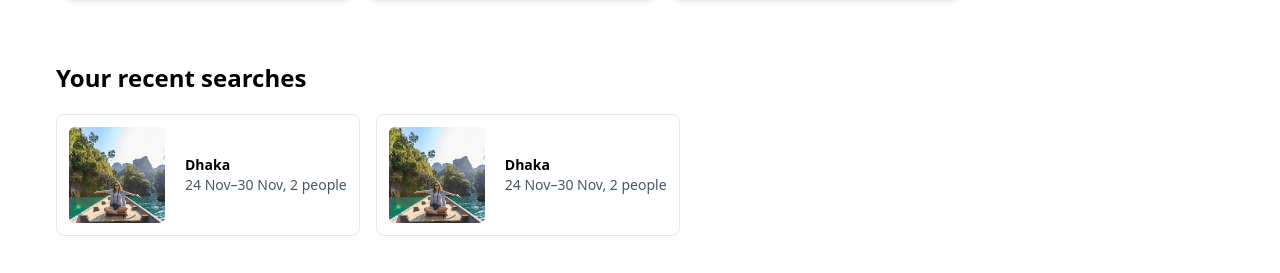
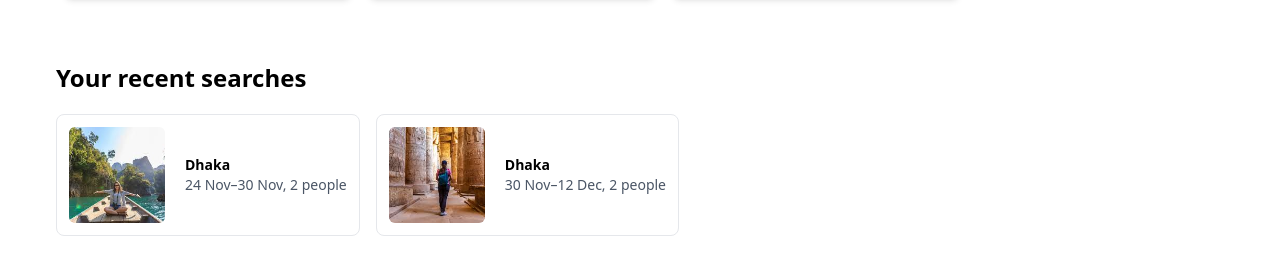
Before and after one commit to nahida30/hotel-booking-website, a React (Vite) app: page / in a window 1280 px wide. Shown: the part 860-1133 px from the top of the page. Built offline with nearby package versions, Linux system fonts and the light colour scheme.

Commit message:
nevigate with recent searches

```diff
--- a/src/Components/Home/RecentSearches.jsx
+++ b/src/Components/Home/RecentSearches.jsx
@@ -1,8 +1,10 @@
 "use client";
+import { useNavigate } from "react-router-dom";
 import image1 from "../../../public/assests/images/image5.jpg"
 import image2 from "../../../public/assests/images/image6.jpg"
 
 const RecentSearches = () => {
+  const navigate = useNavigate();
   const searches = [
     {
       id: 1,
@@ -25,7 +27,7 @@ const RecentSearches = () => {
       <h3 className="text-2xl font-bold mb-5">Your recent searches</h3>
       <div className="flex gap-4">
 
-      <div className="flex flex-col sm:flex-row gap-5">
+      <div className="flex flex-col sm:flex-row gap-5"  onClick={() => navigate("/search-results")} >
 
           <div
             className="flex items-center gap-5 p-3 border border-gray-200 rounded-lg cursor-pointer"
@@ -42,19 +44,19 @@ const RecentSearches = () => {
           </div>
 
       </div>
-      <div className="flex flex-col sm:flex-row gap-5">
+      <div className="flex flex-col sm:flex-row gap-5" onClick={() => navigate("/search-results")}>
 
           <div
             className="flex items-center gap-5 p-3 border border-gray-200 rounded-lg cursor-pointer"
           >
             <img
-              src={image1}
+              src={image2}
               alt="img"
               className="w-16 h-16 sm:w-24 sm:h-24 object-cover rounded-md"
             />
             <div>
               <h4 className="text-sm font-bold">Dhaka</h4>
-              <p className="text-sm text-gray-600">24 Nov–30 Nov, 2 people</p>
+              <p className="text-sm text-gray-600">30 Nov–12 Dec, 2 people</p>
             </div>
           </div>
 
```
